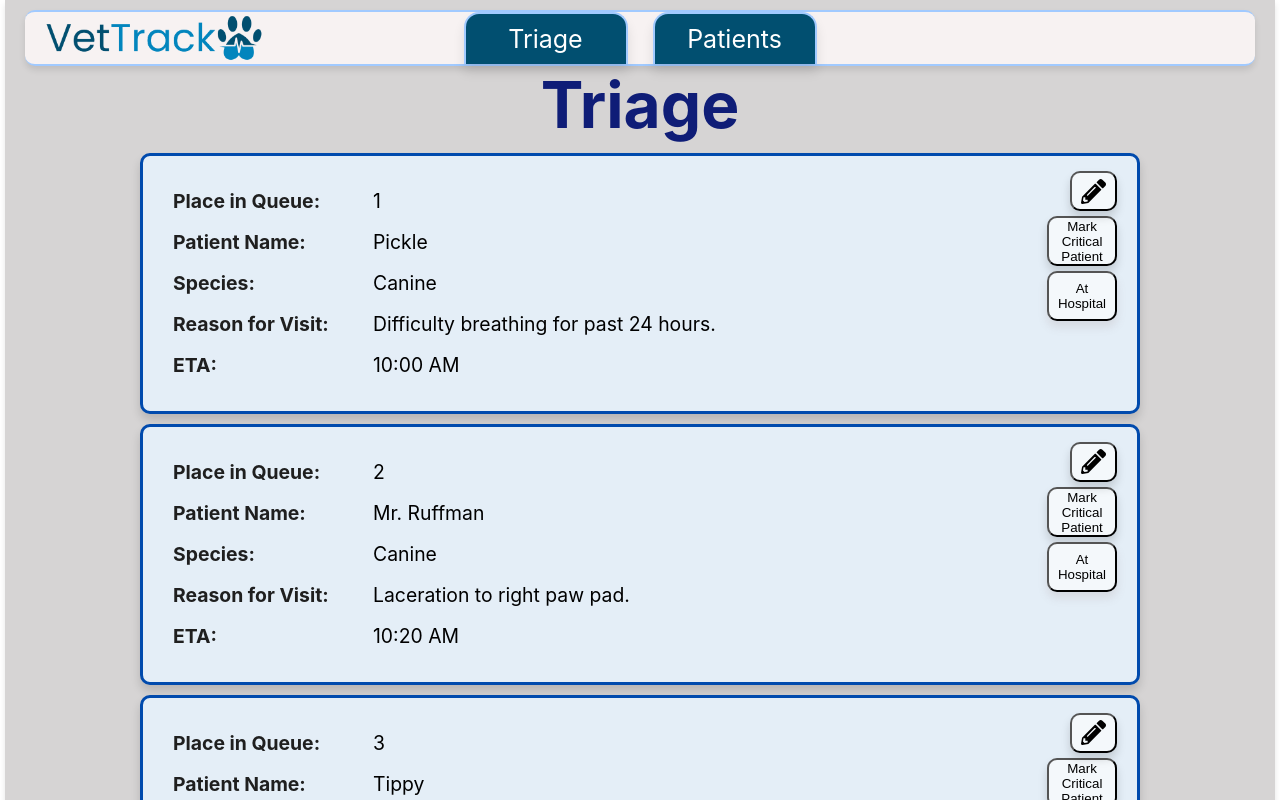
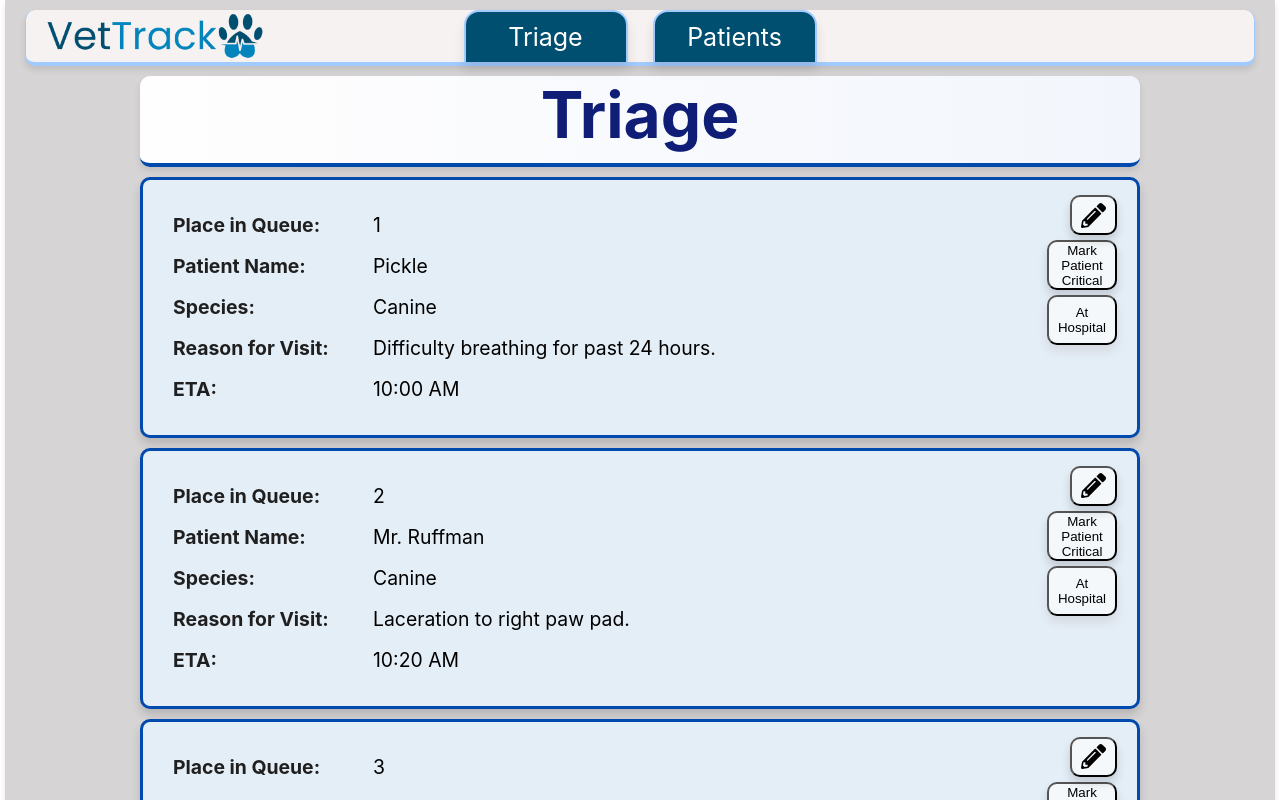
Before and after one commit to mharan71/vet_triage, a React (Create React App) app in the folder frontend/: page / in a window 1280 px wide. Shown: the top 800 px of the page. Built offline with nearby package versions, Linux system fonts and the light colour scheme.

Commit message:
refactor: update CSS and components, remove unused images
- Updated App.css and Navigation.css for improved styling
- Modified PatientBoxTriage.js and Triage.js components for functionality updates
- Removed unused pencil-white.png and pencil.png images

```diff
--- a/frontend/src/CSS/App.css
+++ b/frontend/src/CSS/App.css
@@ -15,6 +15,17 @@
 .Triage-header {
   font-size: 4em;
   text-align: center;
+  background-color: rgb(255, 254, 254);
+  border: 1px solid linear-gradient(90deg,#2b62ac, #004AAD);
+  box-shadow: 0 4px 6px rgba(0, 0, 0, 0.1);
+  border-radius: 10px;
+  width: 90%;
+  max-width: 1000px;
+  margin: 10px auto;
+  box-sizing: border-box;
+  border-bottom: 4px solid #004AAD;
+  padding-bottom: 10px;
+  background: linear-gradient(90deg, rgb(255, 254, 254), rgb(242, 246, 252));
 }
 
 .Owner-header, .Patient-header {
--- a/frontend/src/CSS/Navigation.css
+++ b/frontend/src/CSS/Navigation.css
@@ -5,8 +5,10 @@
   align-items: center;
   background-color:rgb(247, 242, 242);
   border-radius: 10px;
-  border-top: 2px solid #a1caff;
-  border-bottom: 2px solid #a1caff;
+  border: 1px solid #a1caff;
+  border-top: none;
+  /* border-top: 2px solid #a1caff; */
+  border-bottom: 4px solid #a1caff;
   padding: 0 20px;
   width: 100%;
   box-sizing: border-box;
--- a/frontend/src/Components/PatientBoxTriage.js
+++ b/frontend/src/Components/PatientBoxTriage.js
@@ -24,7 +24,7 @@ import CountUpTimer from './CountUpTimer';
 
 // PatientBoxTriage component, with order, Patient Name, Visit Reason, and onSave function arguments
 
-function PatientBoxTriage ({order, patientName, species, visitReason, ETA, onSave}) {
+function PatientBoxTriage ({order, patientName, species, visitReason, ETA, location, onSave}) {
 
     // Enables toggling between view and edit, holds the edited PAtient name and visit reason values
     const [editing, setEditing] = useState(false);
@@ -34,12 +34,14 @@ function PatientBoxTriage ({order, patientName, species, visitReason, ETA, onSav
     const [editedSpecies, setEditedSpecies] = useState(species);
     const [editedVisitReason, setEditedVisitReason] = useState(visitReason);
     const [editedETA, setEditedETA] = useState(ETA);
+    const [editedLocation, setEditedLocation] = useState(location);
     const [hideETA, setHideETA] = useState(false);
+    const [showLocation, setShowLocation] = useState(true);
 
     // Function that enables saved changes
     const handleChange = () => {
         setEditing(false);
-        onSave(editedPatientName, editedSpecies, editedVisitReason, editedETA);
+        onSave(editedPatientName, editedSpecies, editedVisitReason, editedETA, editedLocation);
     };
 
     const handleCritical = () => {
@@ -50,6 +52,7 @@ function PatientBoxTriage ({order, patientName, species, visitReason, ETA, onSav
     const handleTimer = () => {
         setTimer(!timer);
         setHideETA(!hideETA);
+        setShowLocation(!showLocation);
     };
 
 
@@ -58,7 +61,7 @@ function PatientBoxTriage ({order, patientName, species, visitReason, ETA, onSav
 
         <div className={`PatientBoxTriage ${critical ? 'critical' : ''}`}>
             <button onClick={handleCritical} className='button-critical'>
-                {critical ? 'Unmark Critical Patient' : 'Mark Critical Patient'}
+                {critical ? 'Unmark Patient Critical' : 'Mark Patient Critical'}
             </button>
             <button onClick={handleTimer} className="here-button">
                 {timer ? 'Left Hospital': 'At Hospital'}
@@ -87,10 +90,18 @@ function PatientBoxTriage ({order, patientName, species, visitReason, ETA, onSav
                         <label><strong>Reason for Visit: </strong></label>
                         <input type='text' value={editedVisitReason} onChange={(event) => setEditedVisitReason(event.target.value)}/>
                     </div>
-                    <div className='form-group'>
-                        <label><strong>ETA: </strong></label>
-                        <input type='text' value={editedETA} onChange={(event) => setEditedETA(event.target.value)}/>
-                    </div>
+                    {!hideETA && (
+                        <div className='form-group'>
+                            <label><strong>ETA: </strong></label>
+                            <input type='text' value={editedETA} onChange={(event) => setEditedETA(event.target.value)}/>
+                        </div>
+                    )}
+                    {!showLocation && (
+                        <div className='form-group'>
+                            <label><strong>Location: </strong></label>
+                            <input type='text' value={editedLocation} onChange={(event) => setEditedLocation(event.target.value)}/>
+                        </div>
+                    )}
                 </div>
             ) :
             (
@@ -111,14 +122,14 @@ function PatientBoxTriage ({order, patientName, species, visitReason, ETA, onSav
                     <div className='form-group'>
                         <strong>Reason for Visit: </strong><span>{visitReason}</span>
                     </div>
-                    {hideETA ? (
+                    {!hideETA && (
                         <div className='form-group'>
+                            <strong>ETA: </strong><span>{editedETA}</span>
                         </div>
-                    )
-                    :
-                    (
+                    )}
+                    {!showLocation && (
                         <div className='form-group'>
-                        <strong>ETA: </strong><span>{editedETA}</span>
+                            <strong>Location: </strong><span>{editedLocation}</span>
                         </div>
                     )}
                 </div>
--- a/frontend/src/Components/Triage.js
+++ b/frontend/src/Components/Triage.js
@@ -30,7 +30,7 @@ function Triage () {
     // Initialize patients; each comprising of ID, Name, and Reason for visit.
 
     const [patients, setPatients] = useState ([
-        {id: 1, patientName: "Pickle", species: "Canine", visitReason: "Difficulty breathing for past 24 hours.", ETA: "10:00 AM"},
+        {id: 1, patientName: "Pickle", species: "Canine", visitReason: "Difficulty breathing for past 24 hours.", ETA: "10:00 AM", location: "Lobby"},
         {id: 2, patientName: "Mr. Ruffman", species: "Canine", visitReason: "Laceration to right paw pad.", ETA: "10:20 AM"},
         {id: 3, patientName: "Tippy", species: "Feline", visitReason: "Non weight bearing on hind end.", ETA: "10:30 AM"},
         {id: 4, patientName: "Panda", species: "Canine", visitReason: "Consistent itching resulting in abrasions.", ETA: "10:50 AM"},
@@ -41,12 +41,12 @@ function Triage () {
 
     // This function handles saving of edited patient name and reason for visit
 
-    const handleSave = (id, newPatientName, newSpecies, newVisitReason, newETA) => {
+    const handleSave = (id, newPatientName, newSpecies, newVisitReason, newETA, newLocation) => {
 
         // Using map to iterate over patients, locating patient by specified ID
         setPatients(patients.map(patient =>
             patient.id === id
-            ? {...patient, patientName: newPatientName, species: newSpecies, visitReason: newVisitReason, ETA: newETA}
+            ? {...patient, patientName: newPatientName, species: newSpecies, visitReason: newVisitReason, ETA: newETA, location: newLocation}
             : patient
         )
         );
@@ -96,8 +96,9 @@ function Triage () {
                                         species={patient.species}
                                         visitReason={patient.visitReason}
                                         ETA={patient.ETA}
+                                        location={patient.location}
                                         order = {index + 1}
-                                        onSave={(newPatientName, newSpecies, newVisitReason, newETA) => handleSave(patient.id, newPatientName, newSpecies, newVisitReason, newETA)}
+                                        onSave={(newPatientName, newSpecies, newVisitReason, newETA, newLocation) => handleSave(patient.id, newPatientName, newSpecies, newVisitReason, newETA, newLocation)}
                                         />
                                         </div>
                                     )
```
Also changed, not shown: frontend/src/images/pencil-white.png (deleted), frontend/src/images/pencil.png (deleted).
